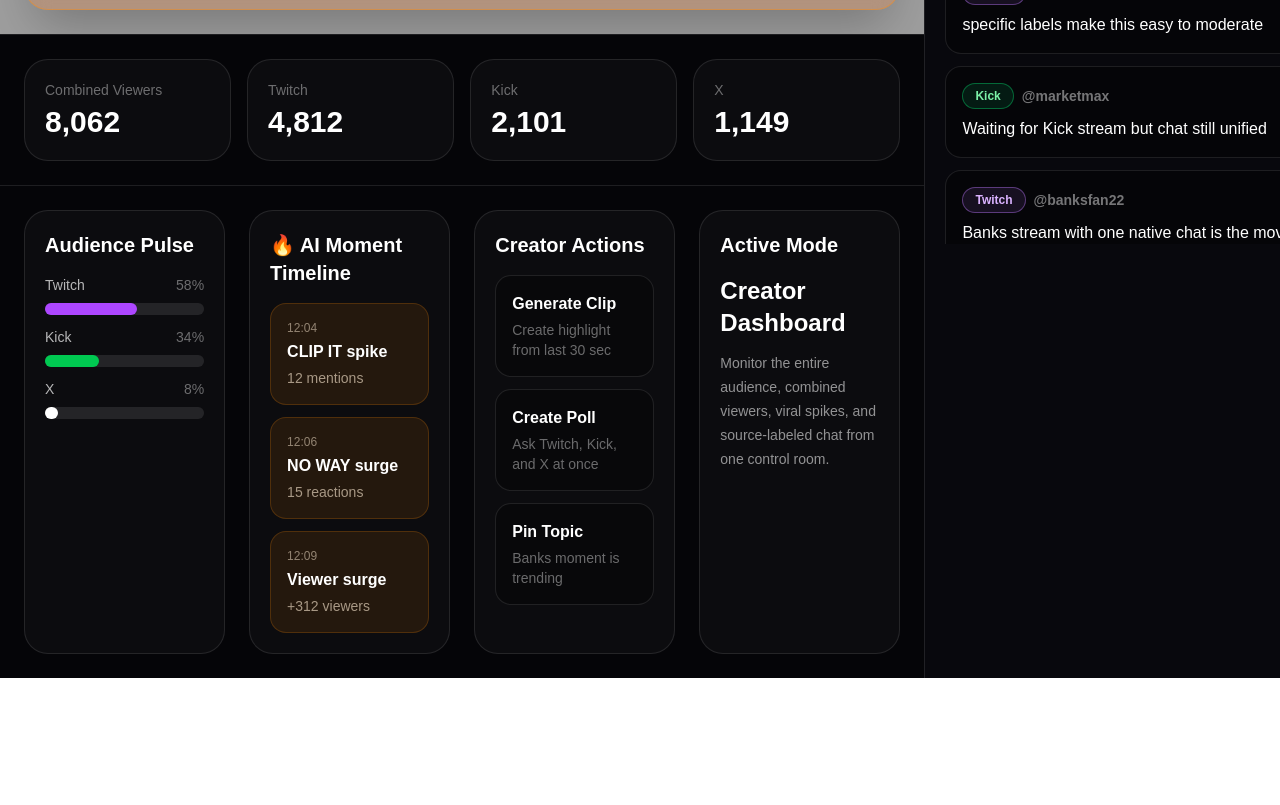
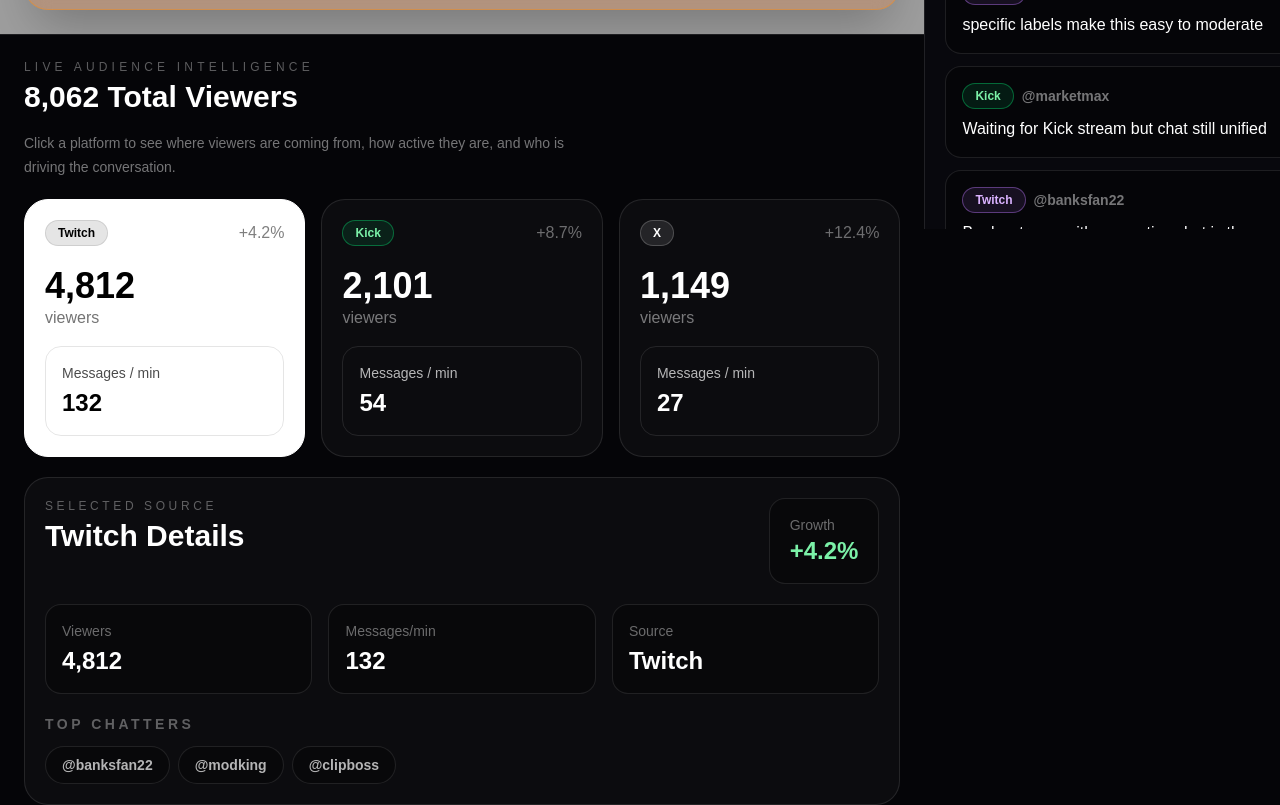
Before and after one commit to ZacsStory/market-bubble-lobby, a Next.js app: page / in a window 1280 px wide. Shown: the part 660-1465 px from the top of the page. Before the commit the page ends 1338 px from the top, so only its background shows below. Built offline with nearby package versions, Linux system fonts and the light colour scheme; grey boxes are pictures that could not be loaded.

Commit message:
Fix full height chat sidebar

```diff
--- a/app/page.tsx
+++ b/app/page.tsx
@@ -10,6 +10,14 @@
   source: Source;
   user: string;
   text: string;
+};
+
+type AudienceSource = {
+  source: Source;
+  viewers: number;
+  messagesPerMinute: number;
+  growth: string;
+  topChatters: string[];
 };
 
 const incomingMessages: Message[] = [
@@ -27,14 +35,31 @@
   { source: "Kick", user: "replaygang", text: "This feels like the future of creator dashboards" },
 ];
 
-const viewerBreakdown = {
-  Twitch: 4812,
-  Kick: 2101,
-  X: 1149,
-};
+const audienceSources: AudienceSource[] = [
+  {
+    source: "Twitch",
+    viewers: 4812,
+    messagesPerMinute: 132,
+    growth: "+4.2%",
+    topChatters: ["@banksfan22", "@modking", "@clipboss"],
+  },
+  {
+    source: "Kick",
+    viewers: 2101,
+    messagesPerMinute: 54,
+    growth: "+8.7%",
+    topChatters: ["@greenroom", "@marketmax", "@user91"],
+  },
+  {
+    source: "X",
+    viewers: 1149,
+    messagesPerMinute: 27,
+    growth: "+12.4%",
+    topChatters: ["@viralwatch", "@trendwatch", "@cliphunter"],
+  },
+];
 
-const totalViewers =
-  viewerBreakdown.Twitch + viewerBreakdown.Kick + viewerBreakdown.X;
+const totalViewers = audienceSources.reduce((sum, item) => sum + item.viewers, 0);
 
 const streamUrls: Record<StreamPlatform, string | null> = {
   Twitch: "https://player.twitch.tv/?channel=fazebanks&parent=localhost&muted=true",
@@ -49,6 +74,10 @@
   const [selectedSource, setSelectedSource] = useState<Source | "All">("All");
   const [selectedStream, setSelectedStream] = useState<StreamPlatform>("Twitch");
   const [mode, setMode] = useState<Mode>("Creator Dashboard");
+  const [selectedAudience, setSelectedAudience] = useState<Source>("Twitch");
+
+  const selectedAudienceData =
+    audienceSources.find((item) => item.source === selectedAudience) || audienceSources[0];
 
   const visibleMessages =
     selectedSource === "All"
@@ -188,11 +217,98 @@
             )}
           </div>
 
-          <section className="grid gap-4 border-y border-white/10 p-6 xl:grid-cols-4">
-            <Stat label="Combined Viewers" value={totalViewers.toLocaleString()} />
-            <Stat label="Twitch" value={viewerBreakdown.Twitch.toLocaleString()} />
-            <Stat label="Kick" value={viewerBreakdown.Kick.toLocaleString()} />
-            <Stat label="X" value={viewerBreakdown.X.toLocaleString()} />
+          <section className="border-y border-white/10 p-6">
+            <div className="mb-5 flex flex-wrap items-center justify-between gap-4">
+              <div>
+                <p className="text-xs uppercase tracking-[0.35em] text-white/35">
+                  Live Audience Intelligence
+                </p>
+                <h2 className="mt-1 text-3xl font-black">
+                  {totalViewers.toLocaleString()} Total Viewers
+                </h2>
+              </div>
+              <p className="max-w-xl text-sm leading-6 text-white/45">
+                Click a platform to see where viewers are coming from, how active they are,
+                and who is driving the conversation.
+              </p>
+            </div>
+
+            <div className="grid gap-4 xl:grid-cols-3">
+              {audienceSources.map((item) => (
+                <button
+                  key={item.source}
+                  onClick={() => setSelectedAudience(item.source)}
+                  className={`rounded-3xl border p-5 text-left transition hover:border-white/30 ${
+                    selectedAudience === item.source
+                      ? "border-white bg-white text-black"
+                      : "border-white/10 bg-white/[0.03] text-white"
+                  }`}
+                >
+                  <div className="flex items-center justify-between">
+                    <span
+                      className={`rounded-full border px-3 py-1 text-xs font-black ${
+                        selectedAudience === item.source
+                          ? "border-black/10 bg-black/10 text-black"
+                          : platformStyle(item.source)
+                      }`}
+                    >
+                      {item.source}
+                    </span>
+                    <span className={selectedAudience === item.source ? "text-black/50" : "text-white/40"}>
+                      {item.growth}
+                    </span>
+                  </div>
+
+                  <p className="mt-5 text-4xl font-black">{item.viewers.toLocaleString()}</p>
+                  <p className={selectedAudience === item.source ? "text-black/55" : "text-white/45"}>
+                    viewers
+                  </p>
+
+                  <div className="mt-4 rounded-2xl border border-current/10 p-4">
+                    <p className="text-sm opacity-70">Messages / min</p>
+                    <p className="mt-1 text-2xl font-black">{item.messagesPerMinute}</p>
+                  </div>
+                </button>
+              ))}
+            </div>
+
+            <div className="mt-5 rounded-3xl border border-white/10 bg-white/[0.03] p-5">
+              <div className="flex flex-wrap items-start justify-between gap-4">
+                <div>
+                  <p className="text-xs uppercase tracking-[0.3em] text-white/35">
+                    Selected Source
+                  </p>
+                  <h3 className="mt-1 text-3xl font-black">{selectedAudienceData.source} Details</h3>
+                </div>
+
+                <div className="rounded-2xl border border-white/10 bg-black/30 px-5 py-4">
+                  <p className="text-sm text-white/40">Growth</p>
+                  <p className="text-2xl font-black text-green-300">{selectedAudienceData.growth}</p>
+                </div>
+              </div>
+
+              <div className="mt-5 grid gap-4 md:grid-cols-3">
+                <MiniMetric label="Viewers" value={selectedAudienceData.viewers.toLocaleString()} />
+                <MiniMetric label="Messages/min" value={String(selectedAudienceData.messagesPerMinute)} />
+                <MiniMetric label="Source" value={selectedAudienceData.source} />
+              </div>
+
+              <div className="mt-5">
+                <p className="mb-3 text-sm font-black uppercase tracking-[0.25em] text-white/35">
+                  Top Chatters
+                </p>
+                <div className="flex flex-wrap gap-2">
+                  {selectedAudienceData.topChatters.map((chatter) => (
+                    <span
+                      key={chatter}
+                      className="rounded-full border border-white/10 bg-black/30 px-4 py-2 text-sm font-bold text-white/70"
+                    >
+                      {chatter}
+                    </span>
+                  ))}
+                </div>
+              </div>
+            </div>
           </section>
 
           <section className="grid gap-6 p-6 xl:grid-cols-[1fr_1fr_1fr_1fr]">
@@ -218,14 +334,14 @@
               <p className="text-2xl font-black">{mode}</p>
               <p className="mt-3 text-sm leading-6 text-white/55">
                 {mode === "Creator Dashboard"
-                  ? "Monitor the entire audience, combined viewers, viral spikes, and source-labeled chat from one control room."
+                  ? "Monitor combined viewers, viral spikes, source labels, and top chatters from one control room."
                   : "Watch the stream and participate in the combined Market Bubble chat without opening every platform."}
               </p>
             </Panel>
           </section>
         </div>
 
-        <aside className="border-l border-white/10 bg-[#08080d]">
+        <aside className="sticky top-0 flex h-screen flex-col border-l border-white/10 bg-[#08080d]">
           <div className="border-b border-white/10 p-5">
             <p className="text-xs uppercase tracking-[0.3em] text-white/35">
               Native Market Bubble Chat
@@ -264,7 +380,7 @@
             </div>
           </div>
 
-          <div className="h-[calc(100vh-290px)] space-y-3 overflow-y-auto p-5">
+          <div className="flex-1 space-y-3 overflow-y-auto p-5">
             {visibleMessages.map((message, index) => (
               <div
                 key={`${message.user}-${message.text}-${index}`}
@@ -314,11 +430,11 @@
   return "border-white/20 bg-white/10 text-white";
 }
 
-function Stat({ label, value }: { label: string; value: string }) {
+function MiniMetric({ label, value }: { label: string; value: string }) {
   return (
-    <div className="rounded-3xl border border-white/10 bg-white/[0.03] p-5">
+    <div className="rounded-2xl border border-white/10 bg-black/30 p-4">
       <p className="text-sm text-white/40">{label}</p>
-      <p className="mt-1 text-3xl font-black">{value}</p>
+      <p className="mt-1 text-2xl font-black">{value}</p>
     </div>
   );
 }
```
